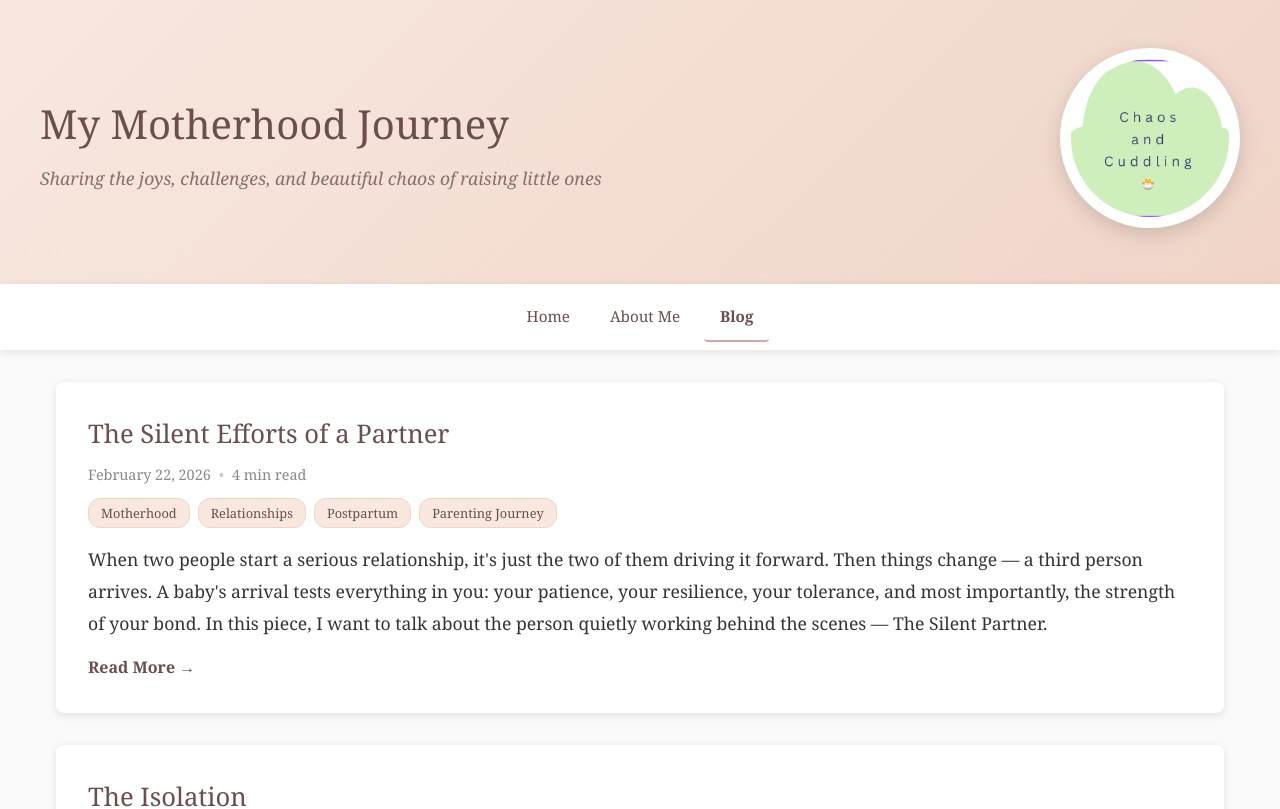
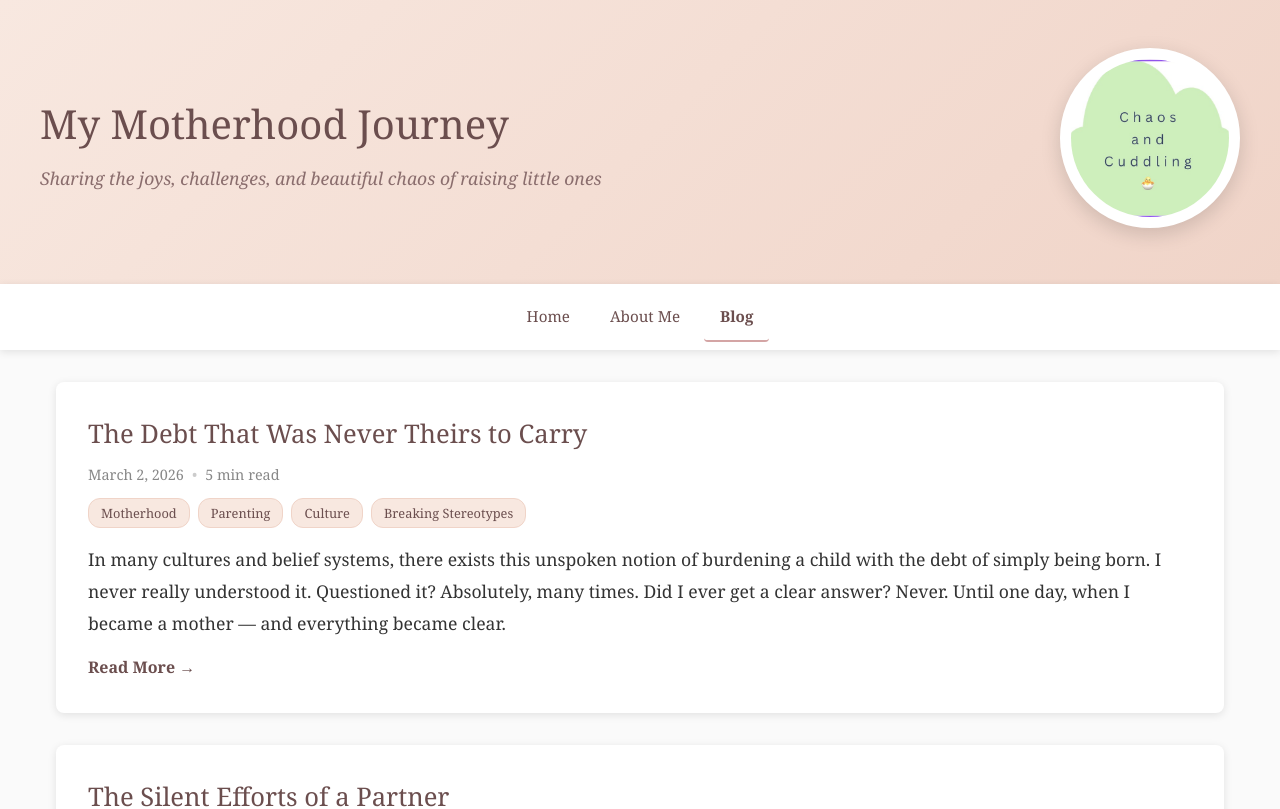
Before and after one commit to skhare2929/motherhood-blog, a React (Create React App) app: page /blog in a window 1280 px wide. Shown: the top 809 px of the page. Built offline with nearby package versions, Linux system fonts and the light colour scheme; no server answers.

Commit message:
Add 'The Debt That Was Never Theirs to Carry' blog post
- Add why-the-debt.md with full markdown content
- Add blog metadata entry in blogData.js
- Add new post URL to sitemap.xml

```diff
--- a/src/blogs/blogData.js
+++ b/src/blogs/blogData.js
@@ -14,6 +14,15 @@
 */
 
 export const blogPosts = [
+  {
+    id: 'why-the-debt',
+    title: 'The Debt That Was Never Theirs to Carry',
+    date: 'March 2, 2026',
+    readTime: '5 min read',
+    tags: ['Motherhood', 'Parenting', 'Culture', 'Breaking Stereotypes'],
+    excerpt: `In many cultures and belief systems, there exists this unspoken notion of burdening a child with the debt of simply being born. I never really understood it. Questioned it? Absolutely, many times. Did I ever get a clear answer? Never. Until one day, when I became a mother — and everything became clear.`,
+    fullContent: null
+  },
   {
     id: 'the-silent-partner',
     title: 'The Silent Efforts of a Partner',
--- /dev/null
+++ b/src/blogs/why-the-debt.md
@@ -0,0 +1,45 @@
+This might be a controversial, uncomfortable topic for many. But someone has to say it — so here I am, saying it.
+
+In many cultures and belief systems, there exists this unspoken notion of burdening a child with the debt of simply being born. I never really understood it. Questioned it? Absolutely, many times. Did I ever get a clear answer? Never. Until one day, when I became a mother — and everything became clear.
+
+## The Myth of the Unpayable Debt
+
+Many of us grew up hearing — *"No one can repay the debt of a mother who nursed her child. It is an unpayable debt, one you carry for life, and can only return by being their support in old age."*
+
+I always wondered why such a thought was projected in a mother's name. Who introduced it? Who glamorized it? And why do we keep passing it from generation to generation, unquestioned, like an heirloom nobody actually wants?
+
+No one can burden a child with a debt for being born, for being fed, for being cared for — for simply existing in the life you chose to bring them into. A child never asked to be born. We needed them. The decision to bring a child into this world is ours — driven by our own wish for a complete family, our own longing to experience parenthood. So how can a child possibly carry a debt for something they never asked for?
+
+## Parenting - My Take
+
+The night my child was born, nobody handed me a ledger. There was no instruction manual either — just instinct, and love, and this tiny, scrunchy-faced little human I had been waiting months to meet — lying on my chest, breathing, real, mine.
+
+And I just... knew. This is it. This is what I signed up for.
+
+Not a debt. Not an obligation they'd someday have to repay. Just a choice I made — completely, willingly — and everything that came with it. The sleepless nights? Mine. The worry that never really goes away? Also mine. The joy that snuck up on me in the most ordinary moments? Mine too.
+
+This was my longing, my choice, my blessing. All mine — and I wouldn't have it any other way.
+
+As parents, we give our children values, love, cultural roots, and a sense of who they are. But after a certain point, they become the owners of their own decisions. Our role is to nudge them in the right direction, provide the best of what we have, and help them find their own path — but the final call is always theirs. That's not a failure of parenting. That's the whole point of it.
+
+## Same Love, Different World
+
+Children today are more socially aware, exposed to a wider range of ideas and experiences than generations before them. They are vocal, bold, and unafraid to question what doesn't make sense to them. If you ask me, that's not a problem. That's progress.
+
+Parenting today means creating boundaries, communicating openly, building safe spaces, and actively choosing not to pass on what hurt us. What worked before doesn't work now — and honestly, a lot of what "worked before" was just silence and compliance dressed up as respect.
+
+## What I Want You To Remember
+
+We chose to become parents. Wholly, willingly, happily. That choice was ours — and everything that came with it was ours too. The moment we start expecting something back, we've stopped parenting and started keeping score.
+
+So here's what I want my child to know.
+
+You owe me nothing for being born. The moment I first held you, I don't even have the right words for what I felt. It was all of it at once — disbelief, overwhelm, something so real it almost didn't feel real. And somewhere in the middle of all that, something shifted in me. Something I didn't even know was there — until you were.
+
+You owe me nothing for being loved. I chose you before I even held you — somewhere between the first kick and the first heartbeat. By the time you arrived, nothing else in the world mattered the same way anymore.
+
+You owe me nothing for the life we built together — because it was never just yours or mine. It was ours. This family, this home, these memories we made in the most ordinary moments — the lazy Sunday mornings, the inside jokes, the routines that quietly became traditions. None of that was a sacrifice. That was just us, living. You didn't grow up in my care. We grew up together.
+
+One day when you grow into someone who is happy, who is kind, who is honest, who chases a life they chose for themselves, who knows their own worth and guards it fiercely — I will consider myself the luckiest person alive. Because I got to witness every version of you before you became who you are today.
+
+That was always, entirely, my privilege.
```
Also changed, not shown: 1 other file (tests, documents, lock files or other folders).
